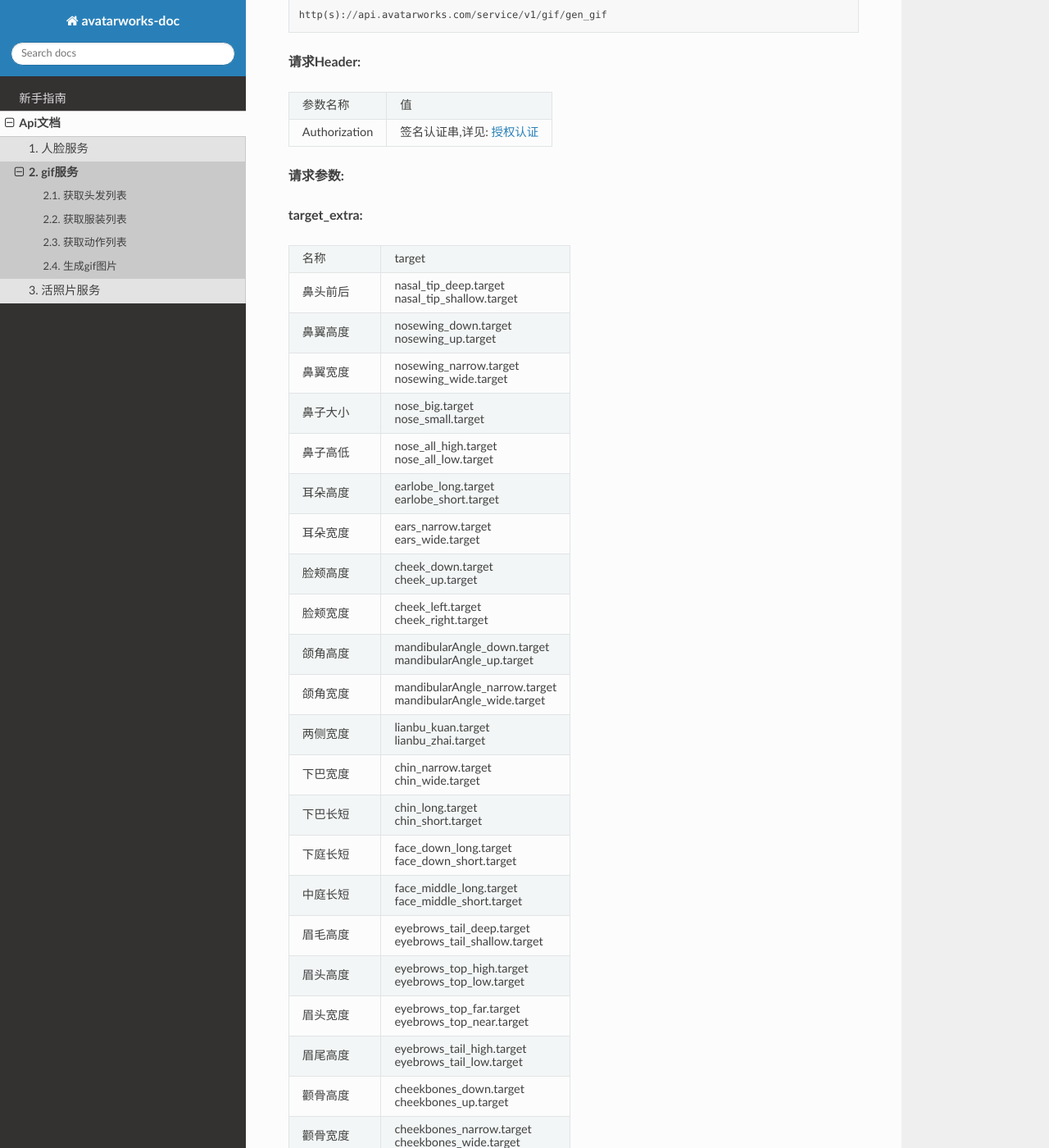
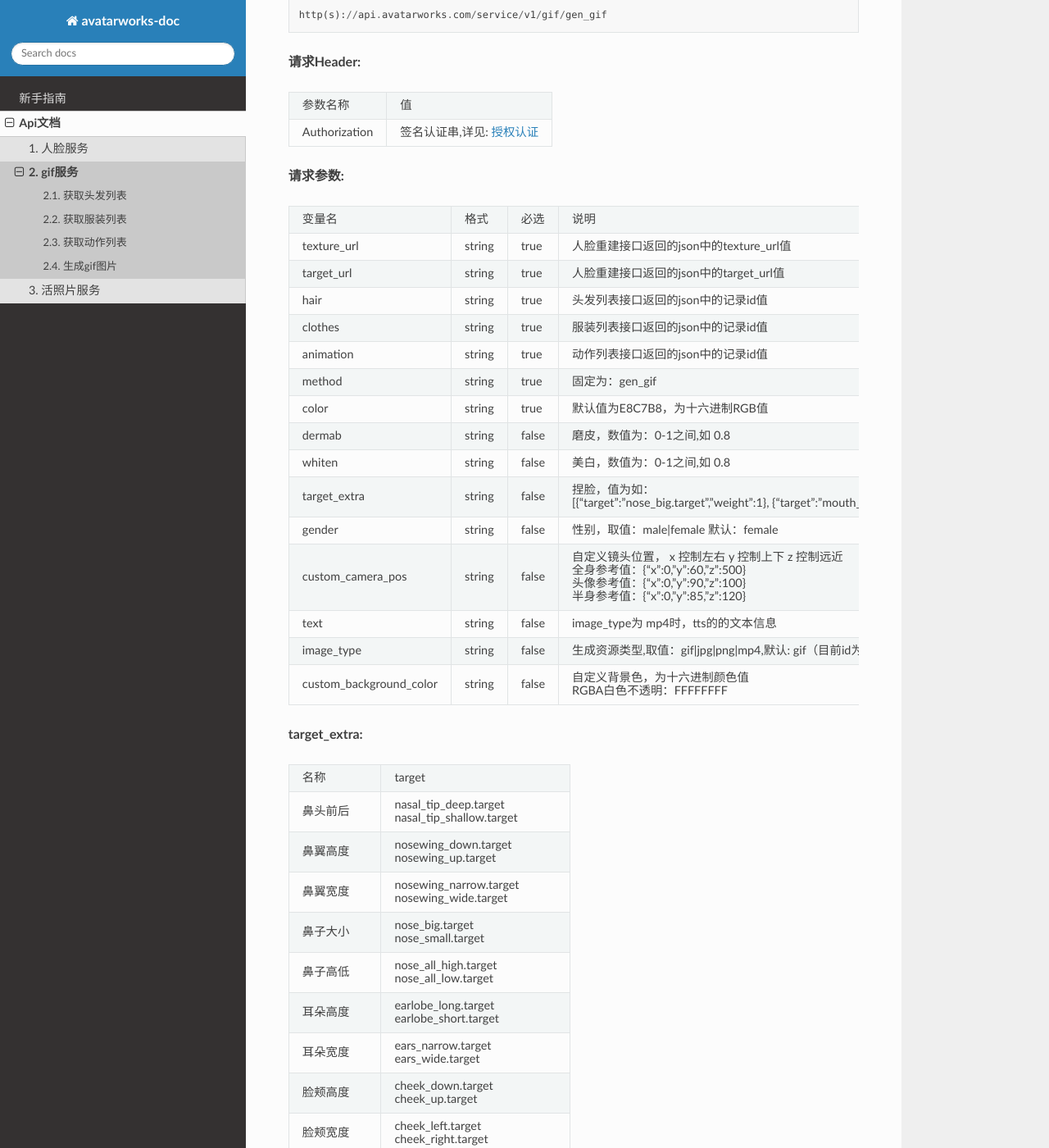
Before and after one commit to avatarworks/doc, a Sphinx documentation site: the page built from source/api/gif.rst, in a window 1280 px wide and 1400 px high, scrolled down 4344 px. Shown: the whole window at 82% size. Built offline with Sphinx 7.4.7 and the Read the Docs theme 2.0.0, drawn with Linux system fonts in a browser that asks for light colours.

Commit message:
Update gif.rst
格式修改

```diff
--- a/source/api/gif.rst
+++ b/source/api/gif.rst
@@ -290,10 +290,10 @@ gif服务
 |                        |            |         | 头像参考值：{"x":0,"y":90,"z":100} |br|  |
 |                        |            |         | 半身参考值：{"x":0,"y":85,"z":120} |br|  |
 +------------------------+------------+---------+------------------------------------------+
-| text                   |   string   | false   | 当 image_type等于mp4时，tts的文本内容      |
+| text                   |   string   | false   | image_type为 mp4时，tts的的文本信息      |
 +------------------------+------------+---------+------------------------------------------+
-| image_type             |   string   | false   | 生成的图片类型,取值：gif|jpg|png|mp4, 默认: |
-|                        |            |         | gif（目前id为"713"的动作支持jpg,png类型）   |
+| image_type             |   string   | false   | 生成资源类型,取值：gif|jpg|png|mp4,默认: |
+|                        |            |         | gif（目前id为"713"的动作支持jpg,png类型）|
 +------------------------+------------+---------+------------------------------------------+
 | custom_background_color|   string   | false   | 自定义背景色，为十六进制颜色值 |br|      |
 |                        |            |         | RGBA白色不透明：FFFFFFFF                 |
```
